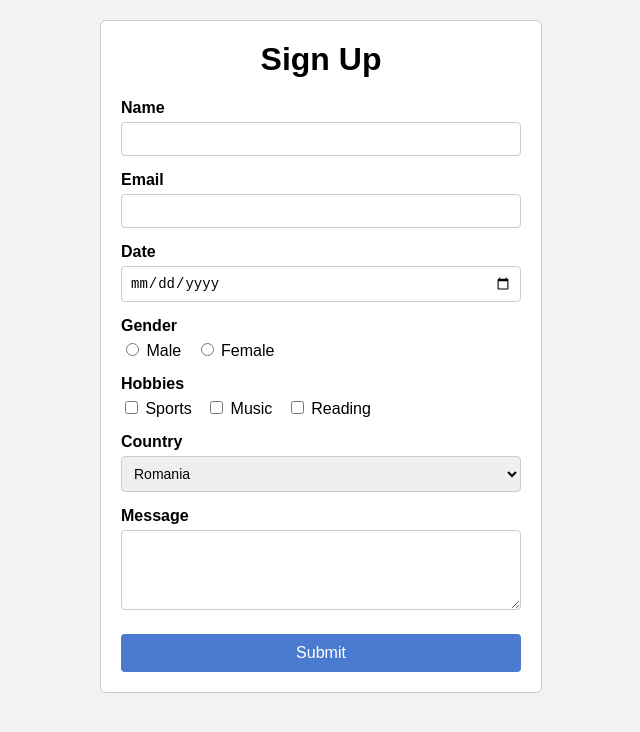
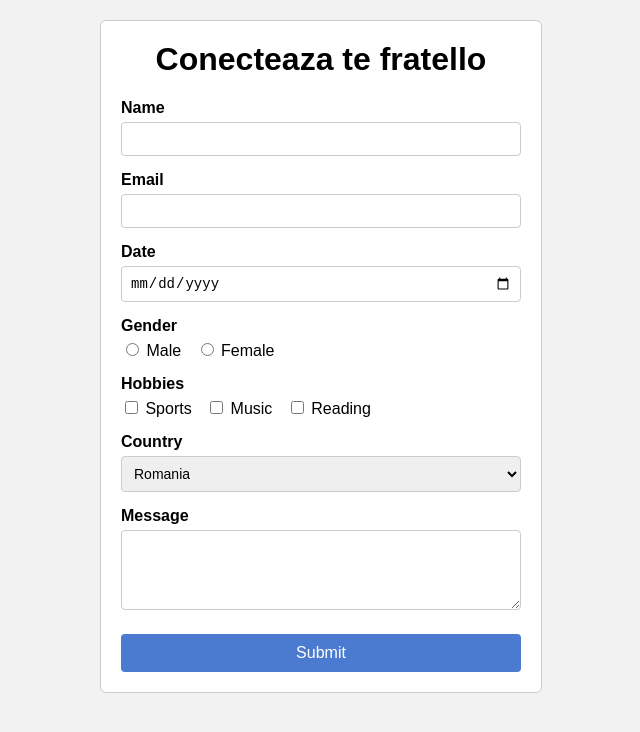
Before and after one commit to MateiTita/WEB_prj_git, a plain HTML site: page index.html in a window 1280 px wide. Shown: the whole page, without its empty margins (319-959 px from the left). Drawn offline with Linux system fonts and the light colour scheme.

Commit message:
Update heading text in signup form

```diff
--- a/index.html
+++ b/index.html
@@ -8,7 +8,7 @@
 </head>
 <body>
     <form>
-        <h1>Sign Up</h1>
+        <h1>Conecteaza te fratello</h1>
 
         <label for="name">Name</label>
         <input type="text" id="name" name="name">
```
